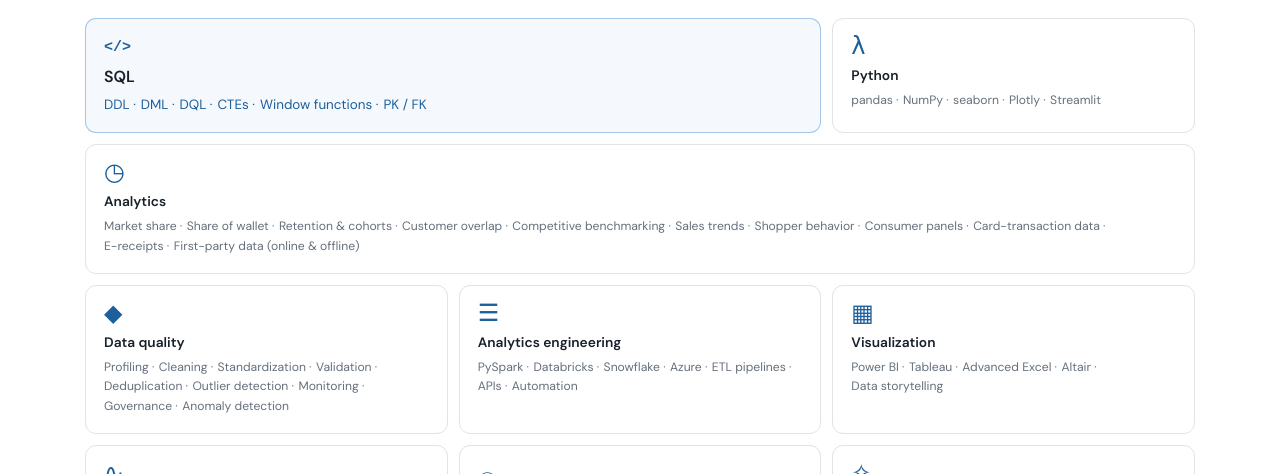
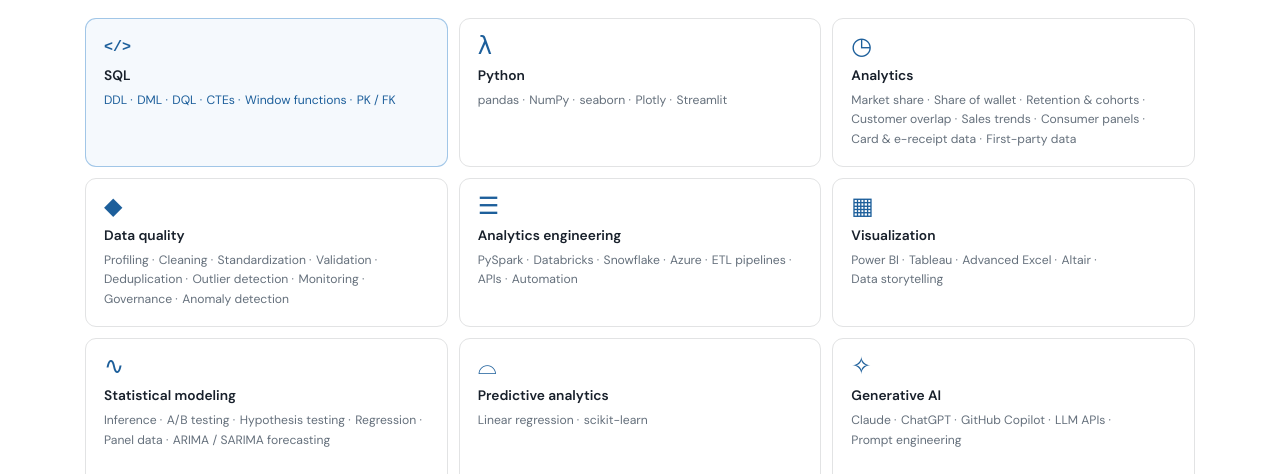
Before and after one commit to miriamgalicia/miriamgalicia.github.io, a plain HTML site: page index.html in a window 1280 px wide. Shown: the part 703-1177 px from the top of the page. Drawn offline with Linux system fonts and the light colour scheme.

Commit message:
Add files via upload

```diff
--- a/index.html
+++ b/index.html
@@ -19,7 +19,7 @@
     // Preserve light mode by default; restore the visitor's own choice.
     try { if (localStorage.getItem('mg-portfolio-theme') === 'dark') document.documentElement.dataset.theme = 'dark'; } catch (e) {}
   </script>
-<link href="./styles.css?v=20261119-toolkit-v4" rel="stylesheet"/>
+<link href="./styles.css?v=20261119-toolkit-v5" rel="stylesheet"/>
 <script defer="" src="./script.js?v=20261109-dark-v1"></script>
 </head>
 <body>
@@ -79,15 +79,15 @@
 </div>
 </div>
 <div aria-label="Skills and tools" class="tk-grid">
-<div class="tk-tile tk-wide tk-sql"><span aria-hidden="true" class="tk-icon code-icon">&lt;/&gt;</span><span class="tk-name">SQL</span><span class="tk-tools"><span class="tk-t">DDL</span> <span class="tk-t">DML</span> <span class="tk-t">DQL</span> <span class="tk-t">CTEs</span> <span class="tk-t">Window functions</span> <span class="tk-t">PK / FK</span></span></div>
-<div class="tk-tile tk-solo"><span aria-hidden="true" class="tk-icon">λ</span><span class="tk-name">Python</span><span class="tk-tools"><span class="tk-t">pandas</span> <span class="tk-t">NumPy</span> <span class="tk-t">seaborn</span> <span class="tk-t">Plotly</span> <span class="tk-t">Streamlit</span></span></div>
-<div class="tk-tile tk-full"><span aria-hidden="true" class="tk-icon">◷</span><span class="tk-name">Analytics</span><span class="tk-tools"><span class="tk-t">Market share</span> <span class="tk-t">Share of wallet</span> <span class="tk-t">Retention &amp; cohorts</span> <span class="tk-t">Customer overlap</span> <span class="tk-t">Competitive benchmarking</span> <span class="tk-t">Sales trends</span> <span class="tk-t">Shopper behavior</span> <span class="tk-t">Consumer panels</span> <span class="tk-t">Card-transaction data</span> <span class="tk-t">E-receipts</span> <span class="tk-t">First-party data (online &amp; offline)</span></span></div>
-<div class="tk-tile "><span aria-hidden="true" class="tk-icon">◆</span><span class="tk-name">Data quality</span><span class="tk-tools"><span class="tk-t">Profiling</span> <span class="tk-t">Cleaning</span> <span class="tk-t">Standardization</span> <span class="tk-t">Validation</span> <span class="tk-t">Deduplication</span> <span class="tk-t">Outlier detection</span> <span class="tk-t">Monitoring</span> <span class="tk-t">Governance</span> <span class="tk-t">Anomaly detection</span></span></div>
-<div class="tk-tile "><span aria-hidden="true" class="tk-icon">☰</span><span class="tk-name">Analytics engineering</span><span class="tk-tools"><span class="tk-t">PySpark</span> <span class="tk-t">Databricks</span> <span class="tk-t">Snowflake</span> <span class="tk-t">Azure</span> <span class="tk-t">ETL pipelines</span> <span class="tk-t">APIs</span> <span class="tk-t">Automation</span></span></div>
-<div class="tk-tile "><span aria-hidden="true" class="tk-icon">▦</span><span class="tk-name">Visualization</span><span class="tk-tools"><span class="tk-t">Power BI</span> <span class="tk-t">Tableau</span> <span class="tk-t">Advanced Excel</span> <span class="tk-t">Altair</span> <span class="tk-t">Data storytelling</span></span></div>
-<div class="tk-tile "><span aria-hidden="true" class="tk-icon">∿</span><span class="tk-name">Statistical modeling</span><span class="tk-tools"><span class="tk-t">Inference</span> <span class="tk-t">A/B testing</span> <span class="tk-t">Hypothesis testing</span> <span class="tk-t">Regression</span> <span class="tk-t">Panel data</span> <span class="tk-t">ARIMA / SARIMA forecasting</span></span></div>
-<div class="tk-tile "><span aria-hidden="true" class="tk-icon">⌓</span><span class="tk-name">Predictive analytics</span><span class="tk-tools"><span class="tk-t">Linear regression</span> <span class="tk-t">scikit-learn</span></span></div>
-<div class="tk-tile "><span aria-hidden="true" class="tk-icon">✧</span><span class="tk-name">Generative AI</span><span class="tk-tools"><span class="tk-t">Claude</span> <span class="tk-t">ChatGPT</span> <span class="tk-t">GitHub Copilot</span> <span class="tk-t">LLM APIs</span> <span class="tk-t">Prompt engineering</span></span></div>
+<div class="tk-tile tk-sql"><span aria-hidden="true" class="tk-icon code-icon">&lt;/&gt;</span><span class="tk-name">SQL</span><span class="tk-tools"><span class="tk-t">DDL</span> <span class="tk-t">DML</span> <span class="tk-t">DQL</span> <span class="tk-t">CTEs</span> <span class="tk-t">Window functions</span> <span class="tk-t">PK / FK</span></span></div>
+<div class="tk-tile"><span aria-hidden="true" class="tk-icon">λ</span><span class="tk-name">Python</span><span class="tk-tools"><span class="tk-t">pandas</span> <span class="tk-t">NumPy</span> <span class="tk-t">seaborn</span> <span class="tk-t">Plotly</span> <span class="tk-t">Streamlit</span></span></div>
+<div class="tk-tile"><span aria-hidden="true" class="tk-icon">◷</span><span class="tk-name">Analytics</span><span class="tk-tools"><span class="tk-t">Market share</span> <span class="tk-t">Share of wallet</span> <span class="tk-t">Retention &amp; cohorts</span> <span class="tk-t">Customer overlap</span> <span class="tk-t">Sales trends</span> <span class="tk-t">Consumer panels</span> <span class="tk-t">Card &amp; e-receipt data</span> <span class="tk-t">First-party data</span></span></div>
+<div class="tk-tile"><span aria-hidden="true" class="tk-icon">◆</span><span class="tk-name">Data quality</span><span class="tk-tools"><span class="tk-t">Profiling</span> <span class="tk-t">Cleaning</span> <span class="tk-t">Standardization</span> <span class="tk-t">Validation</span> <span class="tk-t">Deduplication</span> <span class="tk-t">Outlier detection</span> <span class="tk-t">Monitoring</span> <span class="tk-t">Governance</span> <span class="tk-t">Anomaly detection</span></span></div>
+<div class="tk-tile"><span aria-hidden="true" class="tk-icon">☰</span><span class="tk-name">Analytics engineering</span><span class="tk-tools"><span class="tk-t">PySpark</span> <span class="tk-t">Databricks</span> <span class="tk-t">Snowflake</span> <span class="tk-t">Azure</span> <span class="tk-t">ETL pipelines</span> <span class="tk-t">APIs</span> <span class="tk-t">Automation</span></span></div>
+<div class="tk-tile"><span aria-hidden="true" class="tk-icon">▦</span><span class="tk-name">Visualization</span><span class="tk-tools"><span class="tk-t">Power BI</span> <span class="tk-t">Tableau</span> <span class="tk-t">Advanced Excel</span> <span class="tk-t">Altair</span> <span class="tk-t">Data storytelling</span></span></div>
+<div class="tk-tile"><span aria-hidden="true" class="tk-icon">∿</span><span class="tk-name">Statistical modeling</span><span class="tk-tools"><span class="tk-t">Inference</span> <span class="tk-t">A/B testing</span> <span class="tk-t">Hypothesis testing</span> <span class="tk-t">Regression</span> <span class="tk-t">Panel data</span> <span class="tk-t">ARIMA / SARIMA forecasting</span></span></div>
+<div class="tk-tile"><span aria-hidden="true" class="tk-icon">⌓</span><span class="tk-name">Predictive analytics</span><span class="tk-tools"><span class="tk-t">Linear regression</span> <span class="tk-t">scikit-learn</span></span></div>
+<div class="tk-tile"><span aria-hidden="true" class="tk-icon">✧</span><span class="tk-name">Generative AI</span><span class="tk-tools"><span class="tk-t">Claude</span> <span class="tk-t">ChatGPT</span> <span class="tk-t">GitHub Copilot</span> <span class="tk-t">LLM APIs</span> <span class="tk-t">Prompt engineering</span></span></div>
 </div>
 </div>
 </section>
--- a/styles.css
+++ b/styles.css
@@ -739,41 +739,33 @@ dialog ul { padding-left: 20px; }
 }
 
 /* ============================================================
-   Toolkit v4 — same tile language as the rest of the page:
-   blue glyph on top, bold label, quiet line of tools underneath.
+   Toolkit v5 — nine equal tiles in a 3 x 3 grid.
+   Same language as the rest of the page: blue glyph, bold label,
+   quiet line of tools. SQL gets a soft blue tint, same size.
    ============================================================ */
-.tk-grid { margin-top: 24px; display: grid; gap: 11px; grid-template-columns: repeat(3, minmax(0, 1fr)); }
+.tk-grid { margin-top: 24px; display: grid; gap: 11px; grid-template-columns: repeat(3, minmax(0, 1fr)); grid-auto-rows: 1fr; }
 .tk-tile {
   display: flex; flex-direction: column; align-items: flex-start; gap: 6px; min-width: 0;
   padding: 16px 18px 17px; border: 1px solid var(--line); border-radius: 11px; background: var(--paper);
 }
-.tk-wide { grid-column: span 2; }
-.tk-full { grid-column: 1 / -1; }
 .tk-icon { display: inline-flex; align-items: center; height: 26px; font-family: var(--hand-font); font-size: 1.5rem; line-height: 1; color: var(--blue-dark); }
 .tk-icon.code-icon { font-family: ui-monospace, monospace; font-size: .94rem; font-weight: 700; }
 .tk-name { font-size: .86rem; font-weight: 600; color: var(--ink); line-height: 1.3; }
 .tk-tools { font-size: .76rem; line-height: 1.6; color: var(--muted); }
+.tk-t { white-space: nowrap; }
+.tk-t:not(:last-child)::after { content: " ·"; margin-right: .1em; }
 
-/* SQL: a quiet blue tint, no badge */
+/* SQL: the one I lean on most — same box, quiet blue tint */
 .tk-sql { background: rgba(36,123,200,.045); border-color: rgba(36,123,200,.4); }
-.tk-sql .tk-name { font-size: 1rem; }
-.tk-sql .tk-tools { font-size: .84rem; color: var(--blue-dark); }
-
+.tk-sql .tk-tools { color: var(--blue-dark); }
 
 [data-theme="dark"] .tk-tile { background: #1b1d20; border-color: #36393d; }
 [data-theme="dark"] .tk-sql { background: rgba(77,160,235,.07); border-color: rgba(77,160,235,.5); }
 [data-theme="dark"] .tk-icon, [data-theme="dark"] .tk-sql .tk-tools { color: var(--blue); }
 [data-theme="dark"] .tk-tools { color: #b9c0c7; }
 
-@media (max-width: 900px) {
-  .tk-grid { grid-template-columns: repeat(2, minmax(0, 1fr)); }
-  .tk-wide, .tk-solo { grid-column: 1 / -1; }
-}
-@media (max-width: 560px) {
-  .tk-grid { grid-template-columns: 1fr; gap: 9px; margin-top: 17px; }
+/* narrow screens: one column, every tile still the same size */
+@media (max-width: 700px) {
+  .tk-grid { grid-template-columns: 1fr; grid-auto-rows: auto; gap: 9px; margin-top: 17px; }
   .tk-tile { padding: 14px 16px 15px; }
 }
-
-/* keep the separator dot attached to the previous tool, never at the start of a line */
-.tk-t { white-space: nowrap; }
-.tk-t:not(:last-child)::after { content: " ·"; margin-right: .1em; }
```
